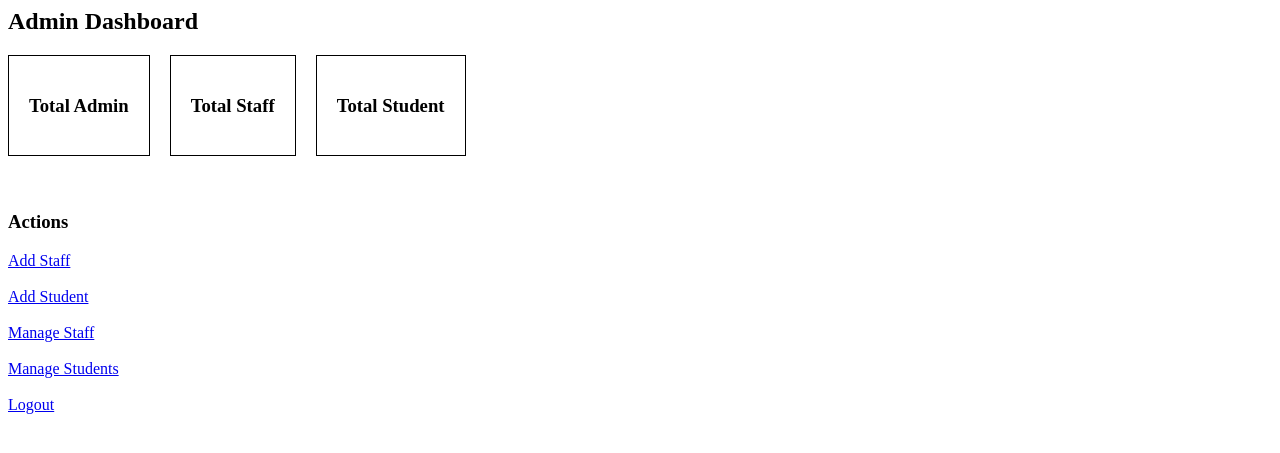
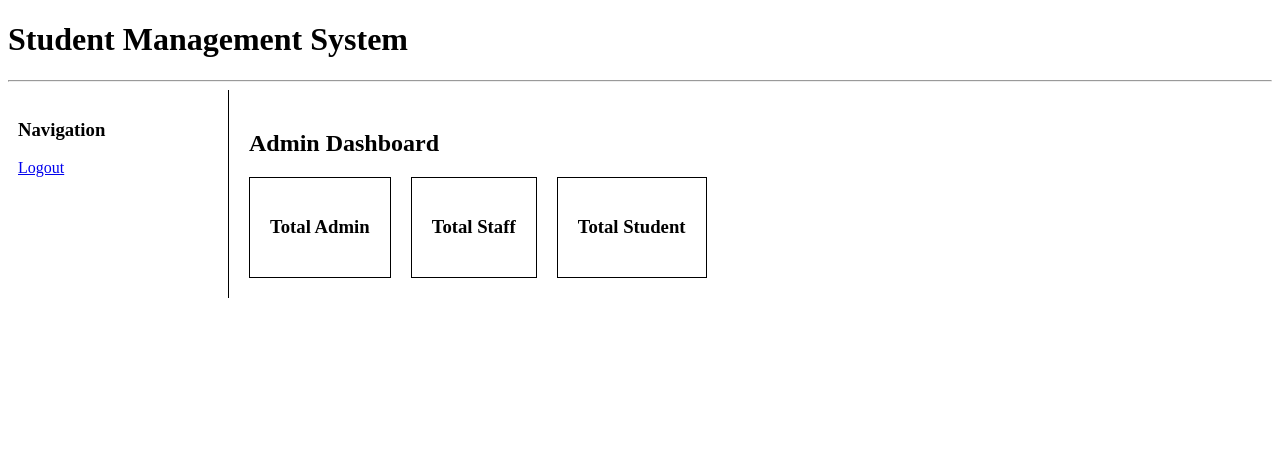
Before and after one commit to Sneha0201/Student_Management_System, a Django app: template student_management_system/templates/main_app/admin_home.html in a window 1280 px wide. Shown: the top 453 px of the page. Run offline with Django 5.2, Linux system fonts and the light colour scheme; the template is opened without the code that fills it, so the values that code supplies are empty.

Commit message:
Update admin_home.html

```diff
--- a/student_management_system/templates/main_app/admin_home.html
+++ b/student_management_system/templates/main_app/admin_home.html
@@ -1,3 +1,5 @@
+{% extends "main_app/base.html" %}
+{% block content %}
 <h2>Admin Dashboard</h2>
 <div style="display: flex; gap: 20px;">
     <div style="border:1px solid black; padding: 20px;">
@@ -13,10 +15,4 @@
         <p>{{ total_student }}</p>
     </div>
 </div>
-<br><br>
-<h3>Actions</h3>
-<a href="{% url 'add_staff' %}">Add Staff</a><br><br>
-<a href="{% url 'add_student' %}">Add Student</a><br><br>
-<a href="{% url 'manage_staff' %}">Manage Staff</a><br><br>
-<a href="{% url 'manage_student' %}">Manage Students</a><br><br>
-<a href="{% url 'logout' %}">Logout</a>
+{% endblock %}
```
